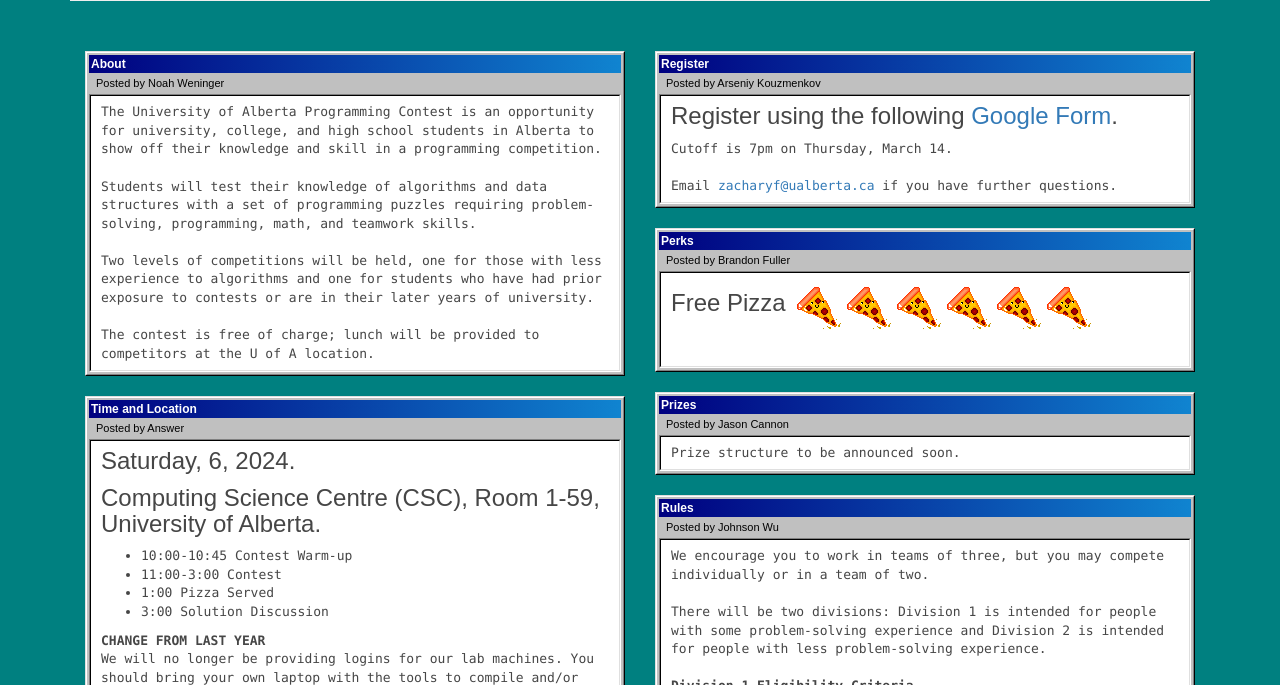
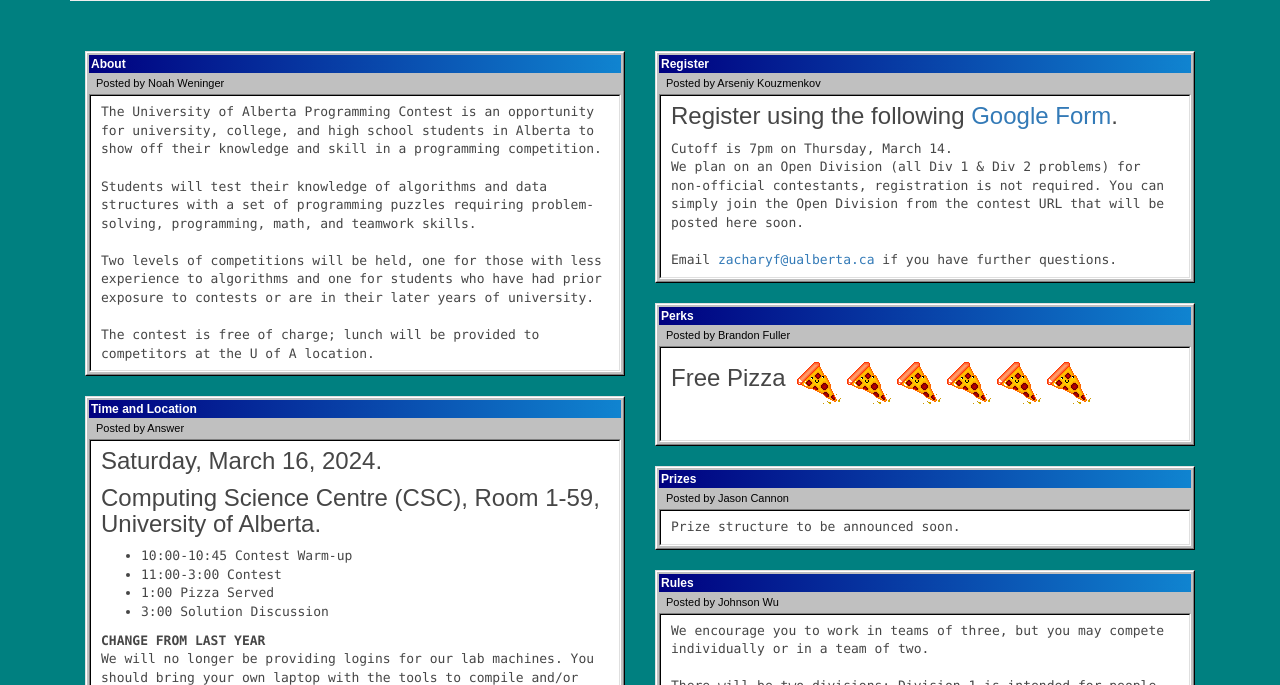
Before and after one commit to UAPSPC/uapspc.github.io, a plain HTML site: page uapc/index.html in a window 1280 px wide. Shown: the part 415-1100 px from the top of the page. Drawn offline with nearby package versions, Linux system fonts and the light colour scheme; a script that the page names is missing.

Commit message:
open division info

```diff
--- a/uapc/index.html
+++ b/uapc/index.html
@@ -131,7 +131,7 @@
           </div>
           <div class="content">
             <div class="inner">
-              <h3>Saturday, 6, 2024.</h3>
+              <h3>Saturday, March 16, 2024.</h3>
               <h3>Computing Science Centre (CSC), Room 1-59, University of Alberta.</h3>
               <ul>
                 <li>10:00-10:45 Contest Warm-up</li>
@@ -256,6 +256,7 @@
             <div class="inner">
               <h3>Register using the following <a href="https://docs.google.com/forms/d/e/1FAIpQLScsrl69plFWb4aYy9iP-1PIpFD6XHDAOzF-LwUHaV6TePH-Rw/viewform?usp=sf_link">Google Form</a>.</h3>
 	      <p>Cutoff is 7pm on Thursday, March 14.</p>
+        <p>We plan on an Open Division (all Div 1 & Div 2 problems) for non-official contestants, registration is not required. You can simply join the Open Division from the contest URL that will be posted here soon. </p>
 	      <br>
 	      <p>Email <a href="mailto:zacharyf@ualberta.ca">zacharyf@ualberta.ca</a> if you have further questions.</p>
             </div>
```
